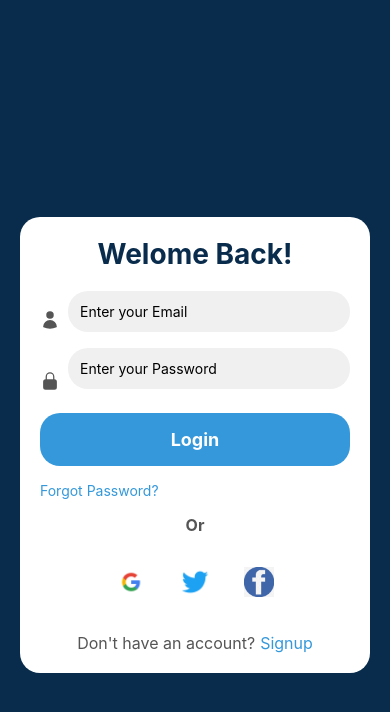
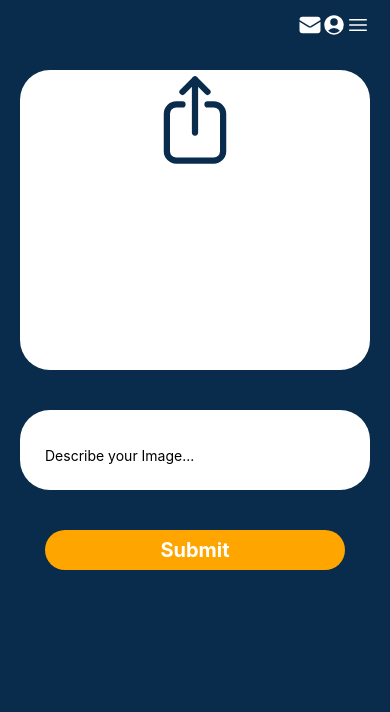
Before and after one commit to abhay-01/TranscendX_App, a React Native app: screen /UploadImage in a window 390 px wide. Shown: the top 712 px of the page. Built offline with nearby package versions, Linux system fonts and the light colour scheme.

Commit message:
homescreen design

```diff
--- a/Navigation/AppNavigation.jsx
+++ b/Navigation/AppNavigation.jsx
@@ -5,7 +5,7 @@ import { NavigationContainer } from '@react-navigation/native';
 import Login from '../Screens/Login';
 import Signup from '../Screens/Signup';
 import HomeScreen from '../Screens/HomeScreen';
-
+import UploadImage from '../Screens/UploadImage';
 
 const Stack = createStackNavigator();
 export default function AppNavigation() {
@@ -21,6 +21,10 @@ export default function AppNavigation() {
             <Stack.Screen name="Signup" component={Signup} options = {{
                 headerShown:false
             }}/>
+
+            <Stack.Screen name="UploadImage" component={UploadImage} options = {{
+                headerShown:false
+            }}/>
         </Stack.Navigator>
    </NavigationContainer>
   )
--- a/Screens/HomeScreen.jsx
+++ b/Screens/HomeScreen.jsx
@@ -1,14 +1,76 @@
-import React from 'react'
-import { View, Text } from 'react-native'
-import { usePushNotifications } from './usePushNotifications'
+import React from "react";
+import { View, Text } from "react-native";
+import { SafeAreaView } from "react-native-safe-area-context";
+import {
+  EnvelopeIcon,
+  UserCircleIcon,
+  Bars3Icon,
+} from "react-native-heroicons/solid";
+import {
+  GlobeEuropeAfricaIcon,
+  HomeIcon,
+  CameraIcon,
+} from "react-native-heroicons/outline";
+import { TouchableOpacity } from "react-native-gesture-handler";
+import { useNavigation } from "@react-navigation/native";
 
 export default function HomeScreen() {
-  const {expoPushToken} = usePushNotifications();
 
-  console.log("expoPushToken: ", expoPushToken);
+  const navigation = useNavigation();
   return (
-    <View>
-        <Text>HomeScreen</Text>
-    </View>
-  )
+    <SafeAreaView
+      style={{
+        flex: 1,
+        backgroundColor: "#092C4C",
+      }}
+    >
+      <View
+        style={{
+          flex: 1,
+        }}
+      >
+        <View
+          style={{
+            flexDirection: "row",
+            alignItems: "center",
+            paddingHorizontal: 20,
+            paddingVertical: 13,
+            justifyContent: "flex-end",
+          }}
+        >
+          <TouchableOpacity>
+            <EnvelopeIcon color={"white"} marginRight={10} />
+          </TouchableOpacity>
+          <TouchableOpacity>
+            <UserCircleIcon color={"white"} marginRight={10} />
+          </TouchableOpacity>
+
+          <TouchableOpacity>
+            <Bars3Icon color={"white"} />
+          </TouchableOpacity>
+        </View>
+
+        <View
+          style={{
+            marginTop: "auto",
+            margin: 23,
+            flexDirection: "row",
+            justifyContent: "space-between",
+          }}
+        >
+          <TouchableOpacity>
+            <GlobeEuropeAfricaIcon color={"white"} size={60} />
+          </TouchableOpacity>
+
+          <TouchableOpacity>
+            <HomeIcon color={"white"} size={60} />
+          </TouchableOpacity>
+
+          <TouchableOpacity onPress={()=> navigation.navigate("UploadImage")}>
+            <CameraIcon color={"white"} size={60} />
+          </TouchableOpacity>
+        </View>
+      </View>
+    </SafeAreaView>
+  );
 }
--- a/Screens/UploadImage.jsx
+++ b/Screens/UploadImage.jsx
@@ -1,11 +1,105 @@
-import React from 'react'
-import { View, Text } from 'react-native'
+import React from "react";
+import { View, Text, TouchableOpacity } from "react-native";
+import { SafeAreaView } from "react-native-safe-area-context";
+import {
+  EnvelopeIcon,
+  UserCircleIcon,
+  Bars3Icon,
+} from "react-native-heroicons/solid";
+import { ArrowUpOnSquareIcon } from "react-native-heroicons/outline";
+import { TextInput } from "react-native-gesture-handler";
 
 export default function UploadImage() {
   return (
-    <View>
-        <Text>UploadImage</Text>
-    </View>
+    <SafeAreaView
+      style={{
+        flex: 1,
+        backgroundColor: "#092C4C",
+      }}
+    >
+      <View
+        style={{
+          flexDirection: "row",
+          alignItems: "center",
+          paddingHorizontal: 20,
+          paddingVertical: 13,
+          justifyContent: "flex-end",
+        }}
+      >
+        <TouchableOpacity>
+          <EnvelopeIcon color={"white"} marginRight={10} />
+        </TouchableOpacity>
+        <TouchableOpacity>
+          <UserCircleIcon color={"white"} marginRight={10} />
+        </TouchableOpacity>
 
-  )
+        <TouchableOpacity>
+          <Bars3Icon color={"white"} />
+        </TouchableOpacity>
+      </View>
+
+      <View
+        style={{
+          backgroundColor: "white",
+          borderTopLeftRadius: 30,
+          borderTopRightRadius: 30,
+          borderRadius: 30,
+          marginVertical: 20,
+          marginHorizontal: 20,
+          height: 300,
+          alignItems: "center",
+        }}
+      >
+        <TouchableOpacity>
+          <ArrowUpOnSquareIcon size={100} color="#092C4C" marginTop={90} />
+        </TouchableOpacity>
+      </View>
+
+      <View
+        style={{
+          backgroundColor: "white",
+          borderRadius: 30,
+          marginVertical: 20,
+          marginHorizontal: 20,
+          alignItems: "center",
+          height: 80,
+        }}
+      >
+        <TextInput
+          placeholder="Describe your Image..."
+          style={{
+            borderRadius: 20,
+            width: 300,
+            marginTop: 20,
+            height: 50,
+            alignContent: "center",
+          }}
+        />
+      </View>
+
+      <TouchableOpacity
+        style={{
+          backgroundColor: "orange",
+          borderRadius: 30,
+          marginVertical: 20,
+          marginHorizontal: 45,
+          alignItems: "center",
+          height: 40,
+          width: 300,
+          justifyContent: "center",
+        }}
+      >
+        <Text
+          style={{
+            color: "white",
+            fontSize: 20,
+            fontWeight: "bold",
+            textAlign: "center",
+          }}
+        >
+          Submit
+        </Text>
+      </TouchableOpacity>
+    </SafeAreaView>
+  );
 }
```
Also changed, not shown: 1 other file (tests, documents, lock files or other folders).
